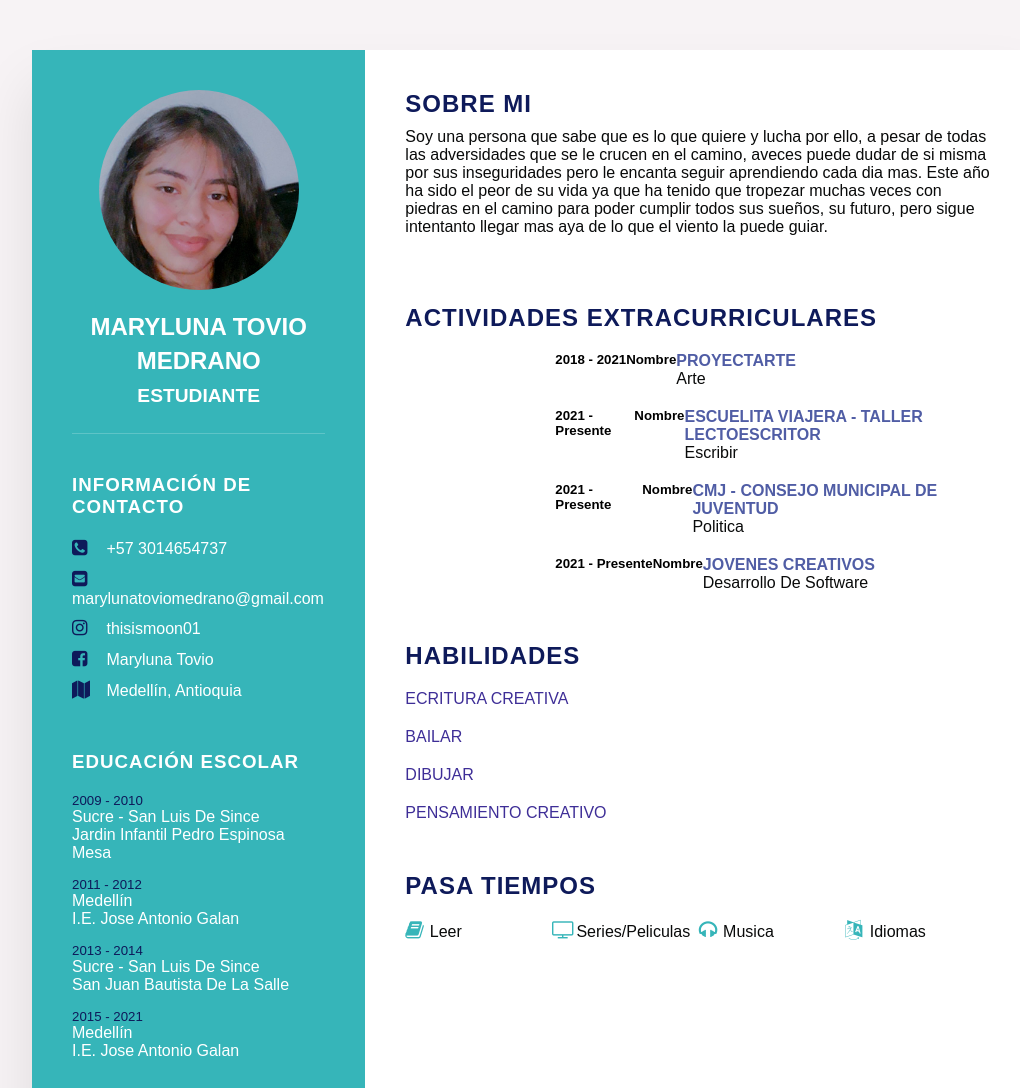
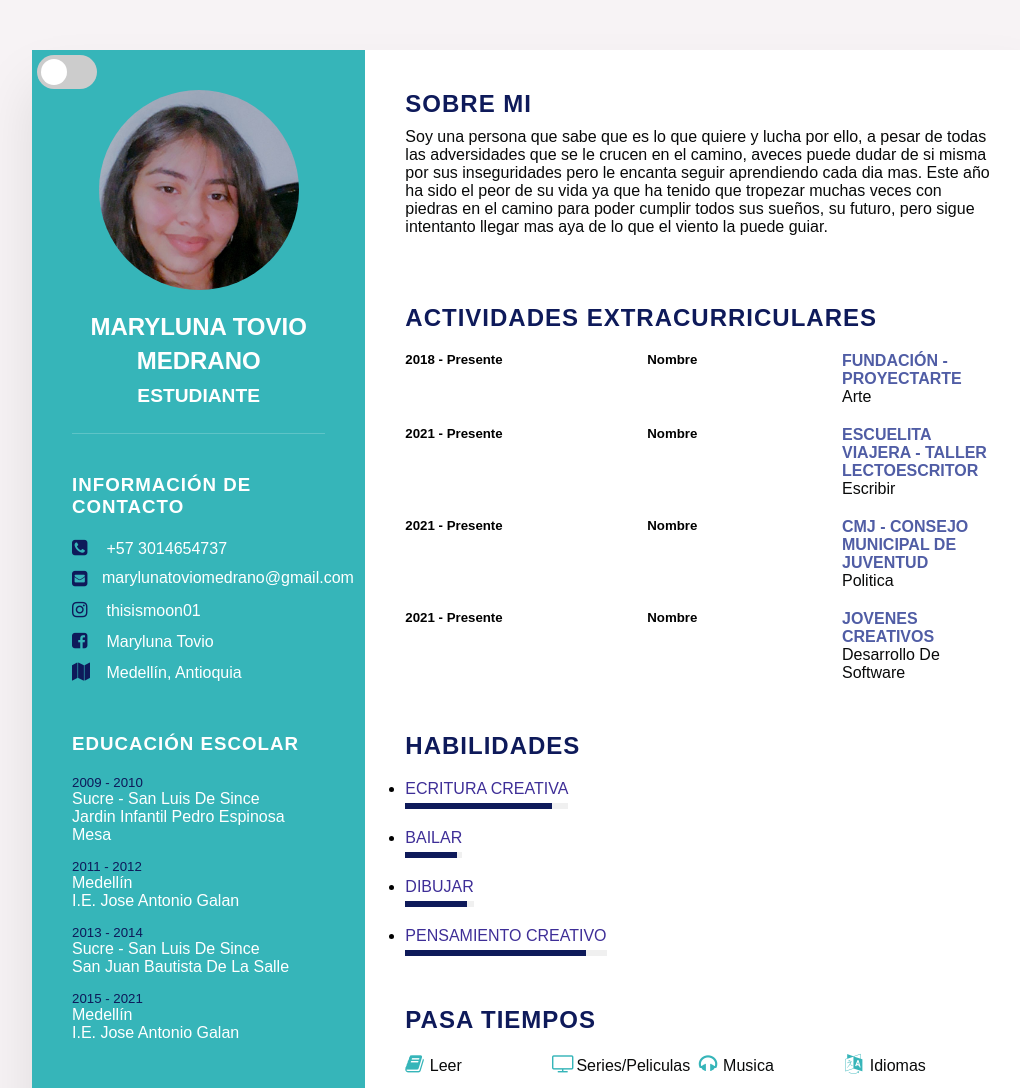
Before and after one commit to Marylunatm/ProyectoFinalJC, a plain HTML site: page index.html in a window 1280 px wide. Shown: the top 1088 px of the page, without its empty margins (108-1128 px from the left). Drawn offline with Linux system fonts and the light colour scheme.

Commit message:
feat: add dark mode

```diff
--- a/index.html
+++ b/index.html
@@ -1,5 +1,6 @@
 <!DOCTYPE html>
 <html lang="en">
+
 <head>
    <meta charset="UTF-8">
    <meta http-equiv="X-UA-Compatible" content="IE=edge">
@@ -10,6 +11,7 @@
       crossorigin="anonymous" referrerpolicy="no-referrer" />
    <title>Document</title>
 </head>
+
 <body>
    <div class="container">
       <div class="left_Side">
@@ -17,6 +19,16 @@
             <div class="imgBx">
                <img src="imagenes/PFJC.jpeg" alt="">
             </div>
+
+
+            <script>
+               function myFunction() {
+                  var element = document.body;
+                  element.classList.toggle("dark-mode");
+                  var element2 = document.getElementById("side");
+                  element2.classList.toggle("dark")
+               }
+               </script>
             <h2>Maryluna Tovio Medrano<br><span>Estudiante</span></h2>
          </div>
          <div class="contactInfo">
@@ -27,16 +39,24 @@
                   <span class="text">+57 3014654737</span>
                </li>
                <li>
-                  <span class="icon" ><i class="fa fa-envelope-square" aria-hidden="true"></i></span>
-                  <span class="text"></a> marylunatoviomedrano@gmail.com </span>
+                  <a href="mailto:marylunatoviomedrano@gmail.com" target="_blank" class="link email">
+                     <span class="icon"><i class="fa fa-envelope-square" aria-hidden="true"></i></span>
+                     <span class="text">marylunatoviomedrano@gmail.com</span>
+                  </a>
                </li>
                <li>
+                  <a href="https://www.instagram.com/thisismoon01/" target="_blank" class="link">
                      <span class="icon"><i class="fa fa-instagram" aria-hidden="true"></i></span>
-                  <span class="text"></a> thisismoon01</span>
+                     <span class="text">thisismoon01</span>
+                  </a>
                </li>
                <li>
-                  <span class="icon"><i class="fa fa-facebook-square" aria-hidden="true"></i></span>
+                  <a href="https://www.facebook.com/maryluna.toviomedrano.5/" target="_blank" class="link">
+                     <span class="icon">
+                        <i class="fa fa-facebook-square" aria-hidden="true"></i>
+                     </span>
                      <span class="text">Maryluna Tovio</span>
+                  </a>
                </li>
                <li>
                   <span class="icon"><i class="fa fa-map" aria-hidden="true"></i></span>
@@ -95,25 +115,34 @@
             </ul>
          </div>
       </div>
-      <div class="right_Side">
+      <label class="switch" >
+         <input type="checkbox" onclick="myFunction()">
+         <span class="slider round"></span>
+       </label>
+      <div class="right_Side" id="side">
          <div class="about">
             <h2 class="title2">Sobre Mi</h2>
-         <p>Soy una persona que sabe que es lo que quiere y lucha por ello, a pesar de todas las adversidades que se le crucen en el camino, aveces puede dudar de si misma por sus inseguridades pero le encanta seguir aprendiendo cada dia mas. Este año ha sido el peor de su vida ya que ha tenido que tropezar muchas veces con piedras en el camino para poder cumplir todos sus sueños, su futuro, pero sigue intentanto llegar mas aya  de lo que el viento la puede guiar.<br><br></p>
+            <p>Soy una persona que sabe que es lo que quiere y lucha por ello, a pesar de todas las adversidades que se
+               le crucen en el camino, aveces puede dudar de si misma por sus inseguridades pero le encanta seguir
+               aprendiendo cada dia mas. Este año ha sido el peor de su vida ya que ha tenido que tropezar muchas veces
+               con piedras en el camino para poder cumplir todos sus sueños, su futuro, pero sigue intentanto llegar mas
+               aya de lo que el viento la puede guiar.<br><br></p>
+         </div>
+         <div>
+
          </div>
          <div class="about">
             <h2 class="title2">Actividades Extracurriculares</h2>
             <div class="box">
-         <div class="year"></div>
-         <h5>2018 - 2021</h5>
+               <h5>2018 - Presente</h5>
                <h5>Nombre</h5>
-         <div class="text">
-            <h4>ProyectArte</h4>
+               <div class="text left">
+                  <h4>Fundación - ProyectArte </h4>
                   <p>Arte</p>
 
                </div>
             </div>
             <div class="box">
-            <div class="year"></div>
                <h5>2021 - Presente</h5>
                <h5>Nombre</h5>
                <div class="text">
@@ -123,7 +152,6 @@
                </div>
             </div>
             <div class="box">
-               <div class="year"></div>
                <h5>2021 - Presente</h5>
                <h5>Nombre</h5>
                <div class="text">
@@ -133,7 +161,6 @@
                </div>
             </div>
             <div class="box">
-            <div class="year"></div>
                <h5>2021 - Presente</h5>
                <h5>Nombre</h5>
                <div class="text">
@@ -144,30 +171,39 @@
          </div>
          <div class="about skills">
             <h2 class="title2">Habilidades</h2>
-      <div class="box">
+            <ul>
+               <li><div class="box">
                   <h4>Ecritura Creativa</h4>
-         <div class="percent">
-         <div style="width:90%"></div>
-      </div>
-      </div>
-      <div class="box">
+                  <span class="percent">
+                     <div style="width: 90%"></div>
+                  </span>
+               </div></li>
+               <li><div class="box">
                   <h4>Bailar</h4>
-         <div class="percent">
-        <div style="width:60%"></div>
-      </div>
-      </div>
-      <div class="box">
+                  <span class="percent">
+                     <div style="width: 90%"></div>
+                  </span>
+               </div></li>
+               <li><div class="box">
                   <h4>Dibujar</h4>
-         <div class="percent">
-         <div style="width:90%"></div>
-      </div>
-      </div>
+                  <span class="percent">
+                     <div style="width: 90%"></div>
+                  </span>
+               </div></li>
+               <li>
                   <div class="box">
                      <h4>Pensamiento Creativo</h4>
-         <div class="percent">
-         <div style="width:80%"></div>
+                     <span class="percent">
+                        <div style="width: 90%"></div>
+                     </span>
                   </div>
-      </div>
+
+               </li>
+             </ul>
+
+
+
+
          </div>
          <div class="hobbies">
             <h2 class="title2">Pasa Tiempos</h2>
@@ -184,4 +220,5 @@
 
 
 </body>
+
 </html>
--- a/style.css
+++ b/style.css
@@ -33,6 +33,19 @@ body{
    padding: 40px;
 }
 
+.text{
+    max-width: 150px;
+}
+
+
+.link{
+    text-decoration: none;
+}
+
+.email{
+    display: inline-flex;
+}
+
 .profileText{
     position: relative;
     display: flex;
@@ -49,6 +62,90 @@ body{
     border-radius: 50%;
     overflow: hidden;
 }
+
+
+.dark-mode {
+    background-color: black;
+    color: white;
+}
+
+.dark{
+    position: relative;
+    background: black;
+    padding: 40px;
+    color: white;
+}
+
+.percent{
+    position: relative;
+    width: 100%;
+    height: 6px;
+    background: #0e1a5a;
+    display: block;
+    margin-top: 5px;
+}
+
+.switch {
+    margin-top: 5px;
+    margin-left: 5px;
+    position: absolute;
+    display: inline-block;
+    width: 60px;
+    height: 34px;
+  }
+
+  .switch input {
+    opacity: 0;
+    width: 0;
+    height: 0;
+  }
+
+  .slider {
+    position: absolute;
+    cursor: pointer;
+    top: 0;
+    left: 0;
+    right: 0;
+    bottom: 0;
+    background-color: #ccc;
+    -webkit-transition: .4s;
+    transition: .4s;
+  }
+
+  .slider:before {
+    position: absolute;
+    content: "";
+    height: 26px;
+    width: 26px;
+    left: 4px;
+    bottom: 4px;
+    background-color: white;
+    -webkit-transition: .4s;
+    transition: .4s;
+  }
+
+  input:checked + .slider {
+    background-color: #2196F3;
+  }
+
+  input:focus + .slider {
+    box-shadow: 0 0 1px #2196F3;
+  }
+
+  input:checked + .slider:before {
+    -webkit-transform: translateX(26px);
+    -ms-transform: translateX(26px);
+    transform: translateX(26px);
+  }
+
+  /* Rounded sliders */
+  .slider.round {
+    border-radius: 34px;
+  }
+
+  .slider.round:before {
+    border-radius: 50%;
+  }
 
 .profileText .imgBx img{
     position: absolute;
@@ -156,7 +253,6 @@ body{
 
 .container .right_Side{
     position: relative;
-    background: #fff;
     padding: 40px;
  }
 
@@ -187,6 +283,7 @@ body{
      display: flex;
      flex-direction: row;
      margin: 20px 0;
+     justify-content: space-between;
  }
 
  .about .box .year{
```
Lines whose indentation alone changed are shown as unchanged.
